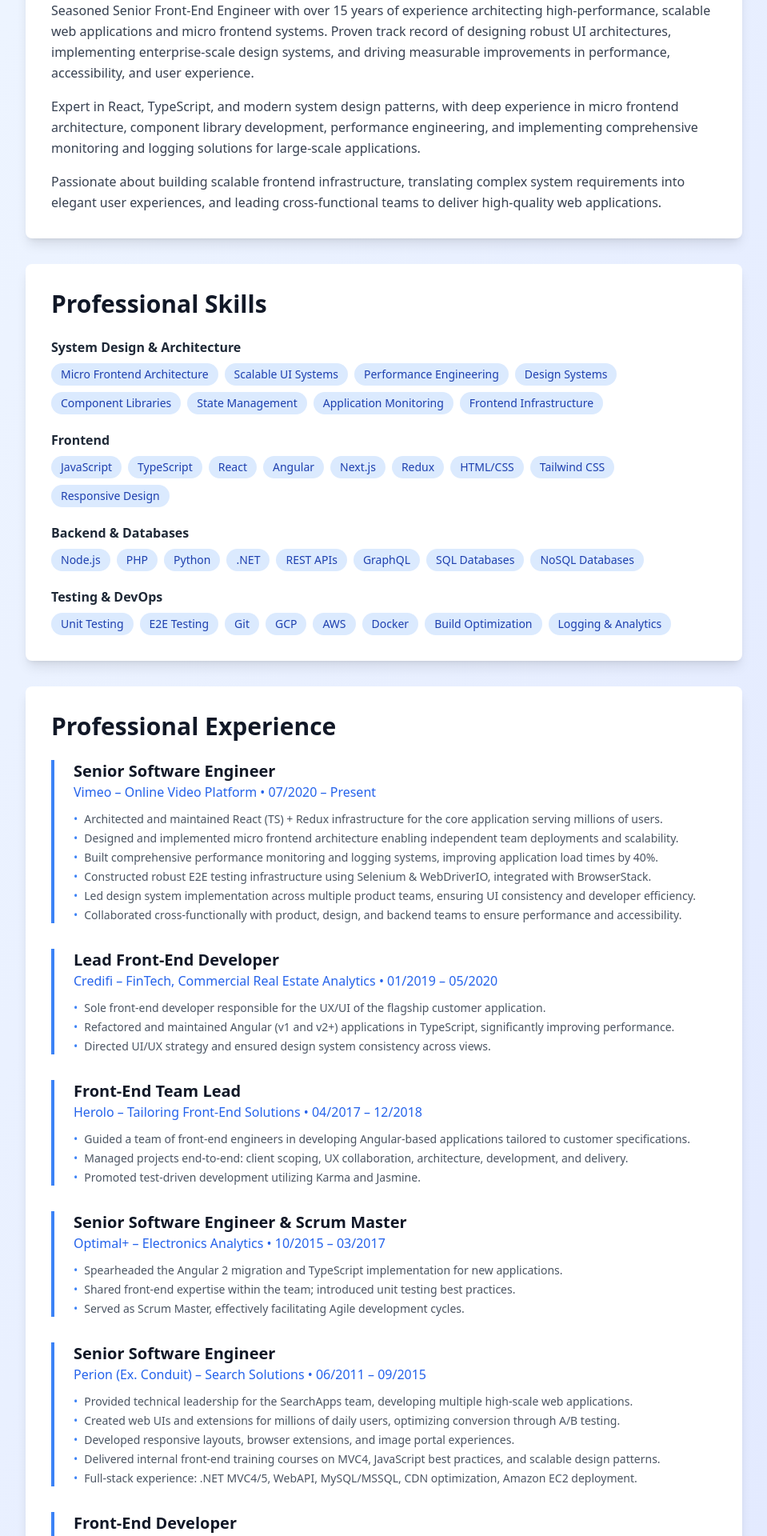
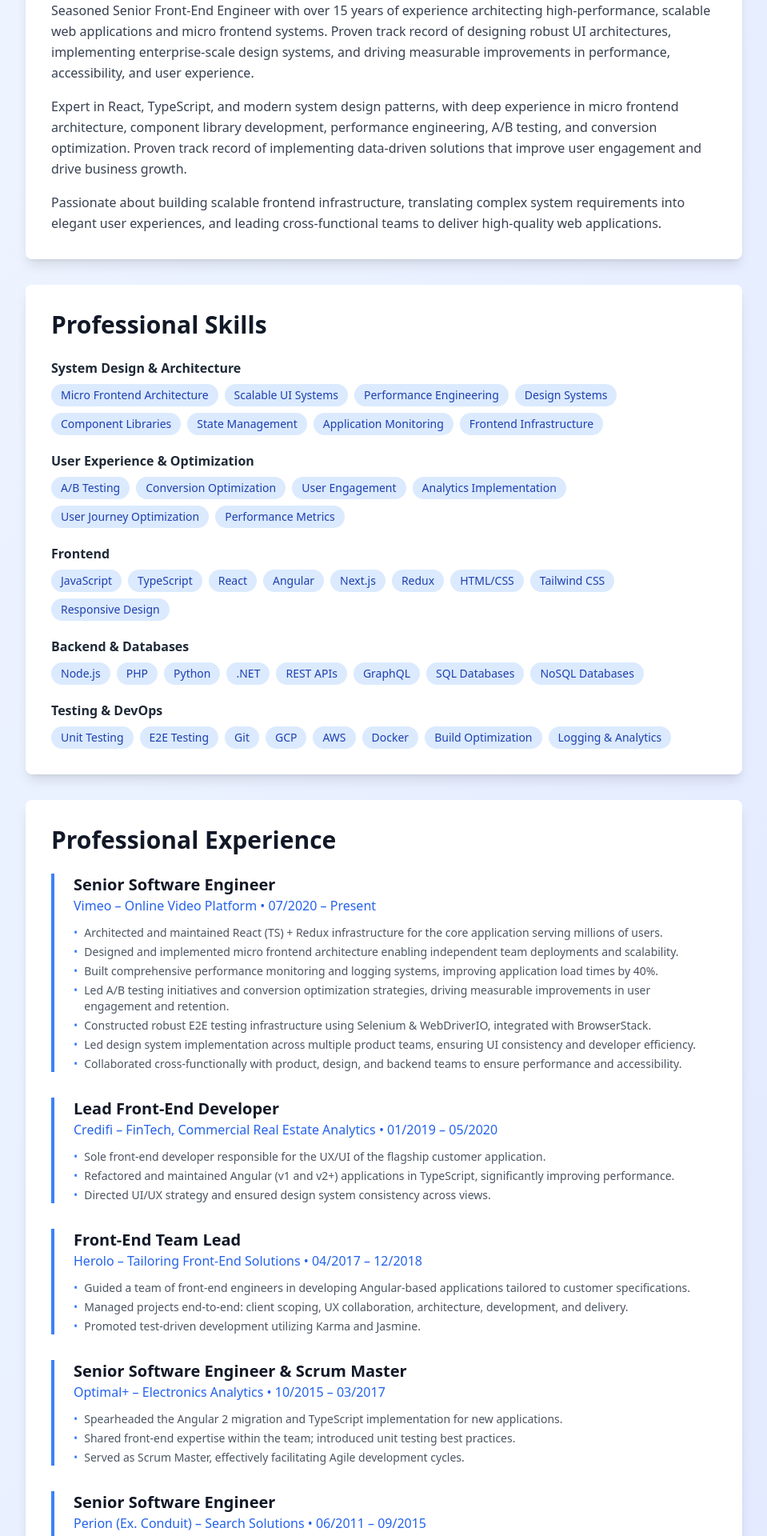
Before and after one commit to alayonyo/resume, a Next.js app: page / in a window 1280 px wide. Shown: the part 440-2360 px from the top of the page at 80% size, without its empty margins (160-1119 px from the left). Built offline with nearby package versions, Linux system fonts and the light colour scheme.

Commit message:
add a/b test experience

```diff
--- a/components/About.tsx
+++ b/components/About.tsx
@@ -16,8 +16,9 @@
         <p>
           Expert in React, TypeScript, and modern system design patterns, with
           deep experience in micro frontend architecture, component library
-          development, performance engineering, and implementing comprehensive
-          monitoring and logging solutions for large-scale applications.
+          development, performance engineering, A/B testing, and conversion
+          optimization. Proven track record of implementing data-driven
+          solutions that improve user engagement and drive business growth.
         </p>
         <p>
           Passionate about building scalable frontend infrastructure,
--- a/components/Experience.tsx
+++ b/components/Experience.tsx
@@ -9,6 +9,7 @@
         'Architected and maintained React (TS) + Redux infrastructure for the core application serving millions of users.',
         'Designed and implemented micro frontend architecture enabling independent team deployments and scalability.',
         'Built comprehensive performance monitoring and logging systems, improving application load times by 40%.',
+        'Led A/B testing initiatives and conversion optimization strategies, driving measurable improvements in user engagement and retention.',
         'Constructed robust E2E testing infrastructure using Selenium & WebDriverIO, integrated with BrowserStack.',
         'Led design system implementation across multiple product teams, ensuring UI consistency and developer efficiency.',
         'Collaborated cross-functionally with product, design, and backend teams to ensure performance and accessibility.',
@@ -54,8 +55,8 @@
       description: '',
       achievements: [
         'Provided technical leadership for the SearchApps team, developing multiple high-scale web applications.',
-        'Created web UIs and extensions for millions of daily users, optimizing conversion through A/B testing.',
-        'Developed responsive layouts, browser extensions, and image portal experiences.',
+        'Created web UIs and extensions for millions of daily users, implementing A/B testing frameworks that significantly improved conversion rates and user engagement.',
+        'Developed responsive layouts, browser extensions, and image portal experiences focused on user experience optimization.',
         'Delivered internal front-end training courses on MVC4, JavaScript best practices, and scalable design patterns.',
         'Full-stack experience: .NET MVC4/5, WebAPI, MySQL/MSSQL, CDN optimization, Amazon EC2 deployment.',
       ],
--- a/components/Skills.tsx
+++ b/components/Skills.tsx
@@ -9,6 +9,14 @@
       'State Management',
       'Application Monitoring',
       'Frontend Infrastructure',
+    ],
+    'User Experience & Optimization': [
+      'A/B Testing',
+      'Conversion Optimization',
+      'User Engagement',
+      'Analytics Implementation',
+      'User Journey Optimization',
+      'Performance Metrics',
     ],
     Frontend: [
       'JavaScript',
```
